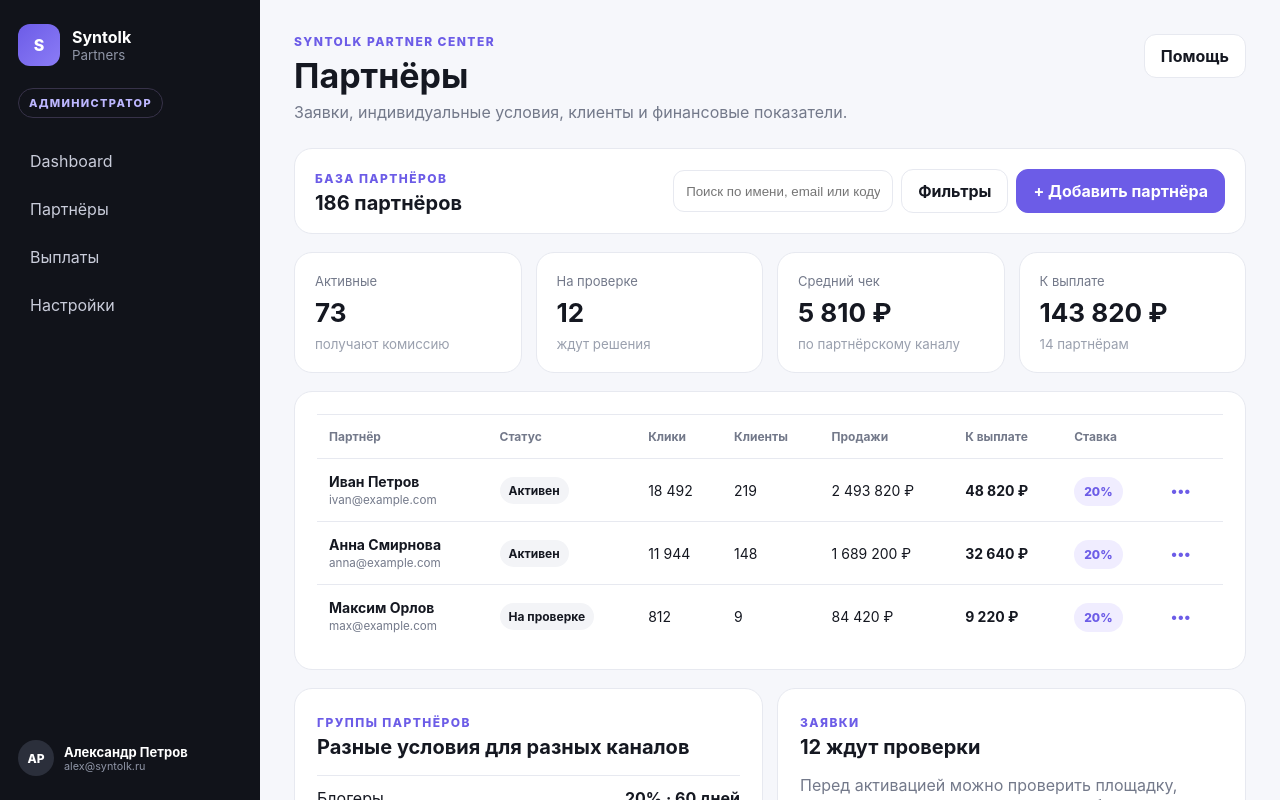
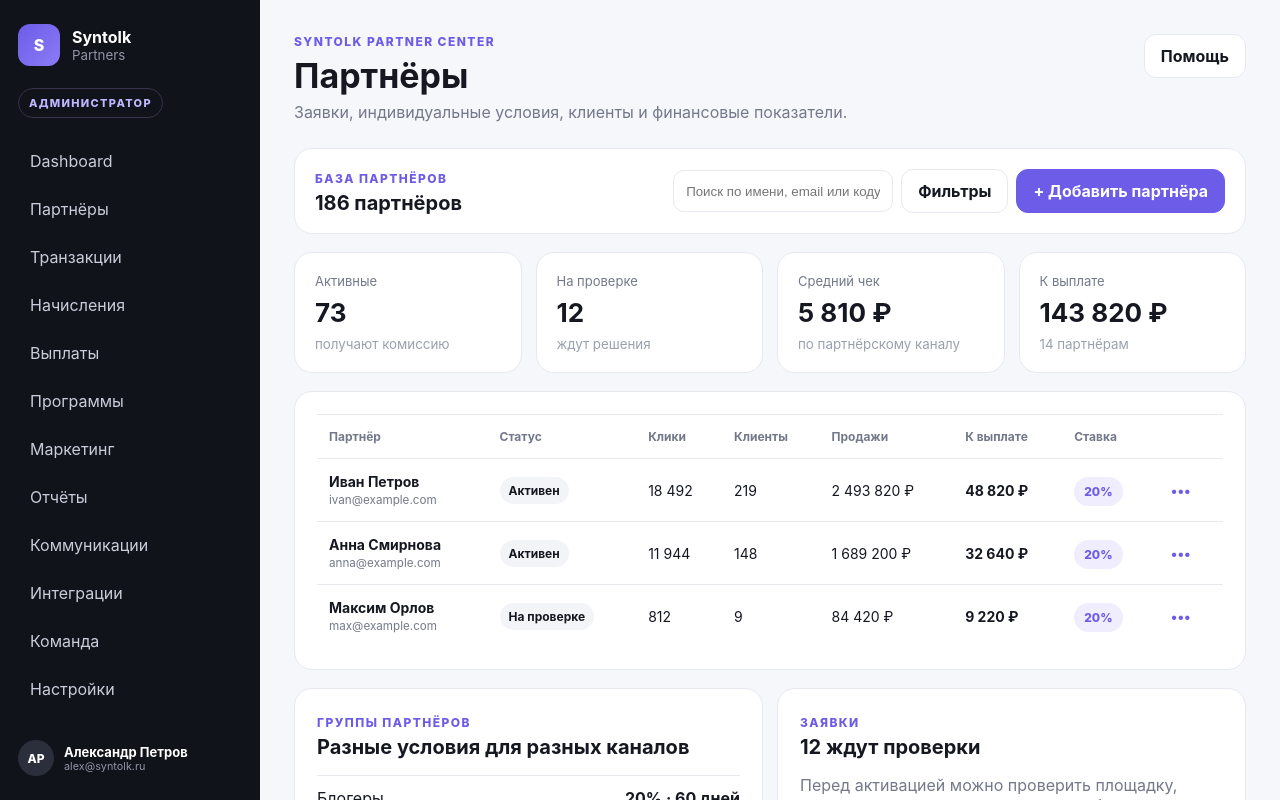
Before and after one commit to syntolkru-prog/Syntolk-partners-panel, a Next.js app: page /admin/partners in a window 1280 px wide. Shown: the top 800 px of the page. Built offline with nearby package versions, Linux system fonts and the light colour scheme.

Commit message:
refactor: use complete CRM navigation

```diff
--- a/app/admin/partners/page.tsx
+++ b/app/admin/partners/page.tsx
@@ -1,16 +1,10 @@
 import { Shell, Money } from "@/components/shell";
+import { adminNav } from "@/lib/navigation";
 import { partners } from "@/lib/demo-data";
-
-const nav = [
-  { href: "/admin", label: "Dashboard" },
-  { href: "/admin/partners", label: "Партнёры" },
-  { href: "/admin/payouts", label: "Выплаты" },
-  { href: "/admin/settings", label: "Настройки" },
-];
 
 export default function AdminPartnersPage() {
   return (
-    <Shell title="Партнёры" subtitle="Заявки, индивидуальные условия, клиенты и финансовые показатели." nav={nav} role="АДМИНИСТРАТОР">
+    <Shell title="Партнёры" subtitle="Заявки, индивидуальные условия, клиенты и финансовые показатели." nav={adminNav} role="АДМИНИСТРАТОР">
       <section className="toolbar card compact">
         <div>
           <span className="eyebrow">БАЗА ПАРТНЁРОВ</span>
```
